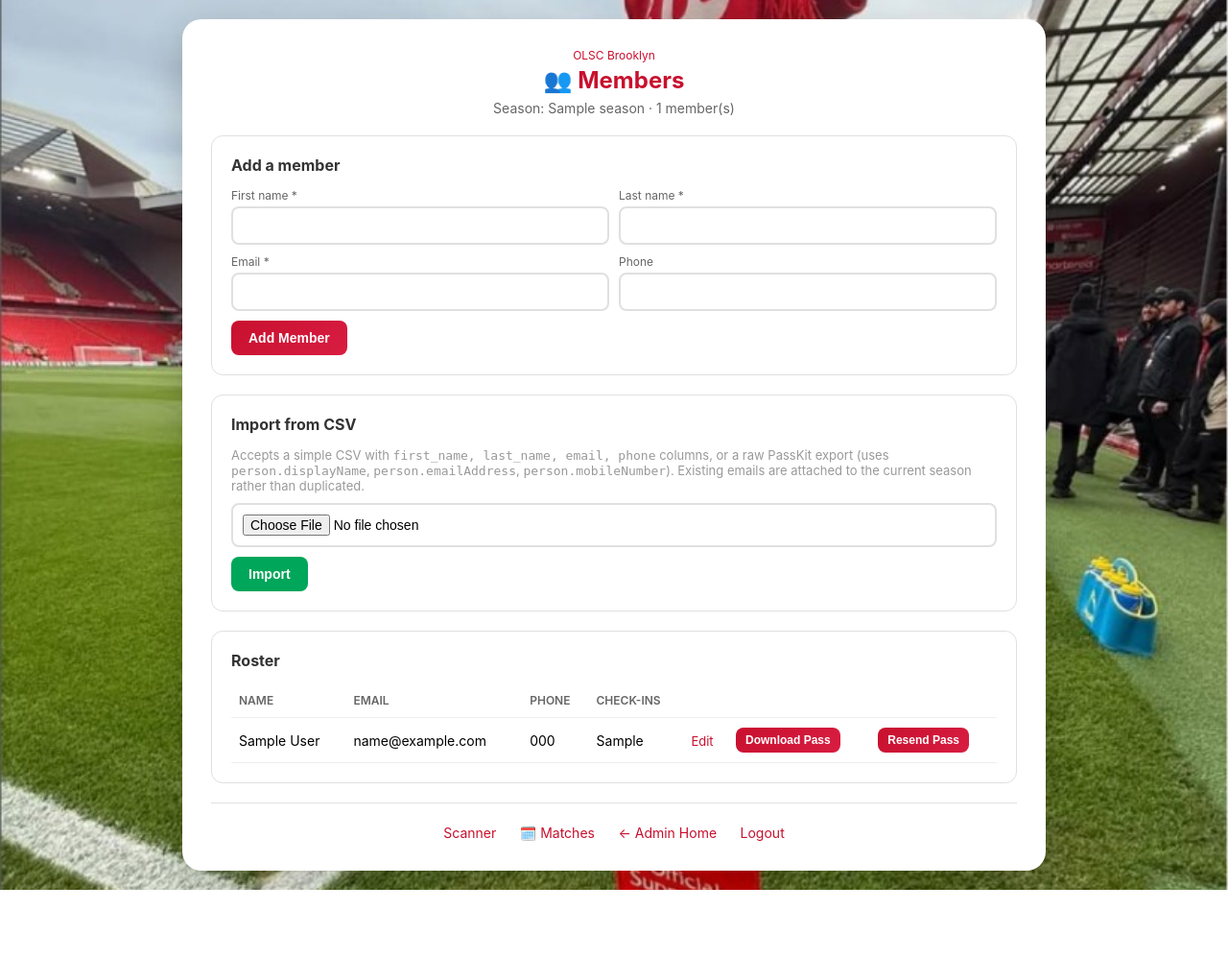
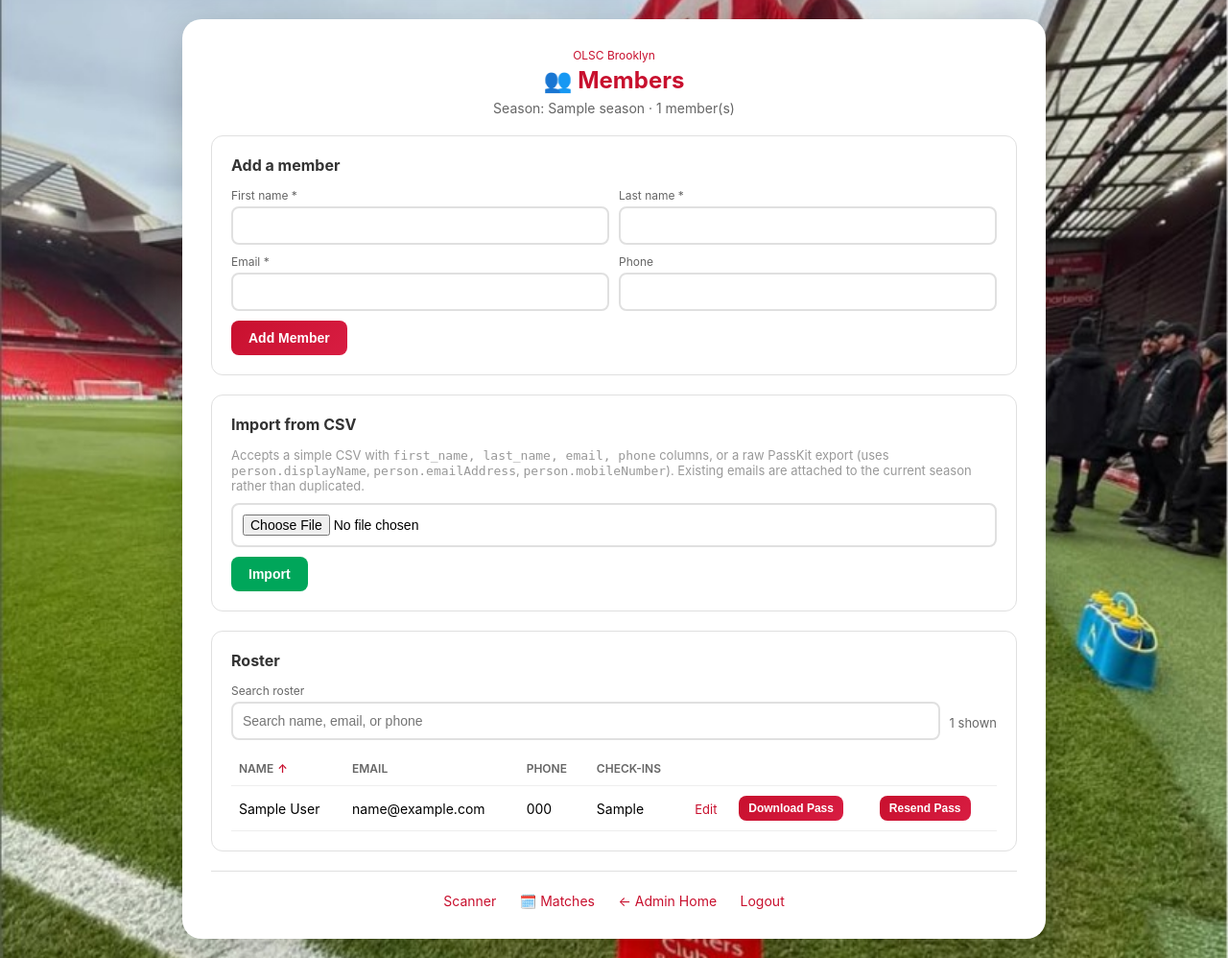
Before and after one commit to teotauy/OLSCDig, a Flask app: page /admin/members in a window 1280 px wide. Shown: the whole page at 96% size. Before the commit the page ends 927 px from the top, so only its background shows below. Run offline with Flask 3, Linux system fonts and the light colour scheme; the visitor is signed in with stand-in values (Sample User, id 1); a database or web service that is not in the repository returns one stand-in record (values such as "Sample title"); some libraries are stand-ins or nearby versions.

Commit message:
Add roster search and sorting
Make the DB-backed member roster searchable and sortable while preserving an explicit legacy PassKit add-member fallback route.

Co-authored-by: Cursor <cursoragent@cursor.com>

```diff
--- a/app.py
+++ b/app.py
@@ -314,6 +314,13 @@ def add_member_page():
     if not require_password():
         return redirect(url_for('login'))
     return redirect(url_for('admin_members'))
+
+@app.route('/legacy/passkit/add-member')
+def legacy_passkit_add_member_page():
+    """Fallback-only PassKit add-member page for emergency PassKit season."""
+    if not require_password():
+        return redirect(url_for('login'))
+    return render_template('add_member.html')
 
 @app.route('/update-match')
 def update_match_page():
--- a/templates/admin_members.html
+++ b/templates/admin_members.html
@@ -39,7 +39,7 @@
         .row { display: flex; gap: 10px; flex-wrap: wrap; margin-bottom: 10px; }
         .row .field { flex: 1; min-width: 140px; }
         label { display: block; font-size: 12px; color: #666; margin-bottom: 4px; }
-        input[type="text"], input[type="email"], input[type="tel"], input[type="file"] {
+        input[type="text"], input[type="email"], input[type="tel"], input[type="file"], input[type="search"] {
             width: 100%; padding: 10px; border: 2px solid #e0e0e0; border-radius: 8px; font-size: 14px;
         }
         input:focus { outline: none; border-color: #c8102e; }
@@ -54,9 +54,18 @@
         table { width: 100%; border-collapse: collapse; font-size: 14px; }
         th, td { text-align: left; padding: 10px 8px; border-bottom: 1px solid #eee; }
         th { color: #666; font-weight: 600; font-size: 12px; text-transform: uppercase; }
+        th.sortable { cursor: pointer; user-select: none; }
+        th.sortable button {
+            appearance: none; border: 0; background: none; color: inherit; cursor: pointer;
+            font: inherit; font-weight: inherit; text-transform: inherit; padding: 0;
+        }
+        th.sortable .sort-indicator { color: #c8102e; margin-left: 4px; }
         tr:hover { background: #fafafa; }
         .edit-link { color: #c8102e; text-decoration: none; font-size: 13px; }
         .muted { color: #999; font-size: 13px; }
+        .roster-toolbar { display: flex; gap: 10px; align-items: flex-end; margin-bottom: 12px; }
+        .roster-toolbar .field { flex: 1; }
+        .roster-count { color: #666; font-size: 13px; white-space: nowrap; padding-bottom: 10px; }
 
         .links { text-align: center; margin-top: 20px; padding-top: 20px; border-top: 1px solid #e0e0e0; }
         .links a { color: #c8102e; text-decoration: none; font-size: 14px; margin: 0 10px; }
@@ -117,19 +126,31 @@
         <div class="panel">
             <h2>Roster</h2>
             {% if members %}
-            <table>
+            <div class="roster-toolbar">
+                <div class="field">
+                    <label for="memberSearch">Search roster</label>
+                    <input type="search" id="memberSearch" placeholder="Search name, email, or phone">
+                </div>
+                <div class="roster-count"><span id="visibleCount">{{ members|length }}</span> shown</div>
+            </div>
+            <table id="membersTable">
                 <thead>
                     <tr>
-                        <th>Name</th>
-                        <th>Email</th>
-                        <th>Phone</th>
-                        <th>Check-ins</th>
+                        <th class="sortable" data-sort="name"><button type="button">Name<span class="sort-indicator"></span></button></th>
+                        <th class="sortable" data-sort="email"><button type="button">Email<span class="sort-indicator"></span></button></th>
+                        <th class="sortable" data-sort="phone"><button type="button">Phone<span class="sort-indicator"></span></button></th>
+                        <th class="sortable" data-sort="checkins"><button type="button">Check-ins<span class="sort-indicator"></span></button></th>
                         <th colspan="3"></th>
                     </tr>
                 </thead>
-                <tbody>
+                <tbody id="membersTableBody">
                     {% for m in members %}
-                    <tr>
+                    <tr
+                        data-name="{{ (m.first_name ~ ' ' ~ m.last_name)|lower }}"
+                        data-email="{{ (m.email or '')|lower }}"
+                        data-phone="{{ (m.phone or '')|lower }}"
+                        data-checkins="{{ m.checkins_this_season }}"
+                    >
                         <td>{{ m.first_name }} {{ m.last_name }}</td>
                         <td>{{ m.email }}</td>
                         <td>{{ m.phone or '—' }}</td>
@@ -161,5 +182,75 @@
             <a href="/logout">Logout</a>
         </div>
     </div>
+    <script>
+        const searchInput = document.getElementById('memberSearch');
+        const tableBody = document.getElementById('membersTableBody');
+        const visibleCount = document.getElementById('visibleCount');
+        const sortableHeaders = document.querySelectorAll('th.sortable');
+        let currentSort = { key: 'name', direction: 'asc' };
+
+        if (searchInput && tableBody && visibleCount) {
+
+        function rowMatchesSearch(row, query) {
+            if (!query) return true;
+            const haystack = `${row.dataset.name} ${row.dataset.email} ${row.dataset.phone}`;
+            return haystack.includes(query);
+        }
+
+        function sortRows(key, direction) {
+            const rows = Array.from(tableBody.querySelectorAll('tr'));
+            rows.sort((a, b) => {
+                let left = a.dataset[key] || '';
+                let right = b.dataset[key] || '';
+                if (key === 'checkins') {
+                    left = Number(left || 0);
+                    right = Number(right || 0);
+                }
+                if (left < right) return direction === 'asc' ? -1 : 1;
+                if (left > right) return direction === 'asc' ? 1 : -1;
+                return (a.dataset.name || '').localeCompare(b.dataset.name || '');
+            });
+            rows.forEach(row => tableBody.appendChild(row));
+        }
+
+        function updateSortIndicators() {
+            sortableHeaders.forEach(header => {
+                const indicator = header.querySelector('.sort-indicator');
+                indicator.textContent = header.dataset.sort === currentSort.key
+                    ? (currentSort.direction === 'asc' ? '↑' : '↓')
+                    : '';
+            });
+        }
+
+        function applyRosterControls() {
+            const query = (searchInput.value || '').trim().toLowerCase();
+            let shown = 0;
+            Array.from(tableBody.querySelectorAll('tr')).forEach(row => {
+                const visible = rowMatchesSearch(row, query);
+                row.style.display = visible ? '' : 'none';
+                if (visible) shown += 1;
+            });
+            visibleCount.textContent = shown;
+        }
+
+        sortableHeaders.forEach(header => {
+            header.addEventListener('click', () => {
+                const key = header.dataset.sort;
+                currentSort = {
+                    key,
+                    direction: currentSort.key === key && currentSort.direction === 'asc' ? 'desc' : 'asc',
+                };
+                sortRows(currentSort.key, currentSort.direction);
+                updateSortIndicators();
+                applyRosterControls();
+            });
+        });
+
+            searchInput.addEventListener('input', applyRosterControls);
+            sortRows(currentSort.key, currentSort.direction);
+            updateSortIndicators();
+            applyRosterControls();
+        }
+    </script>
 </body>
 </html>
```
Also changed, not shown: SELF_HOSTED_WALLET_PLAN.md (+6 -0 lines).
